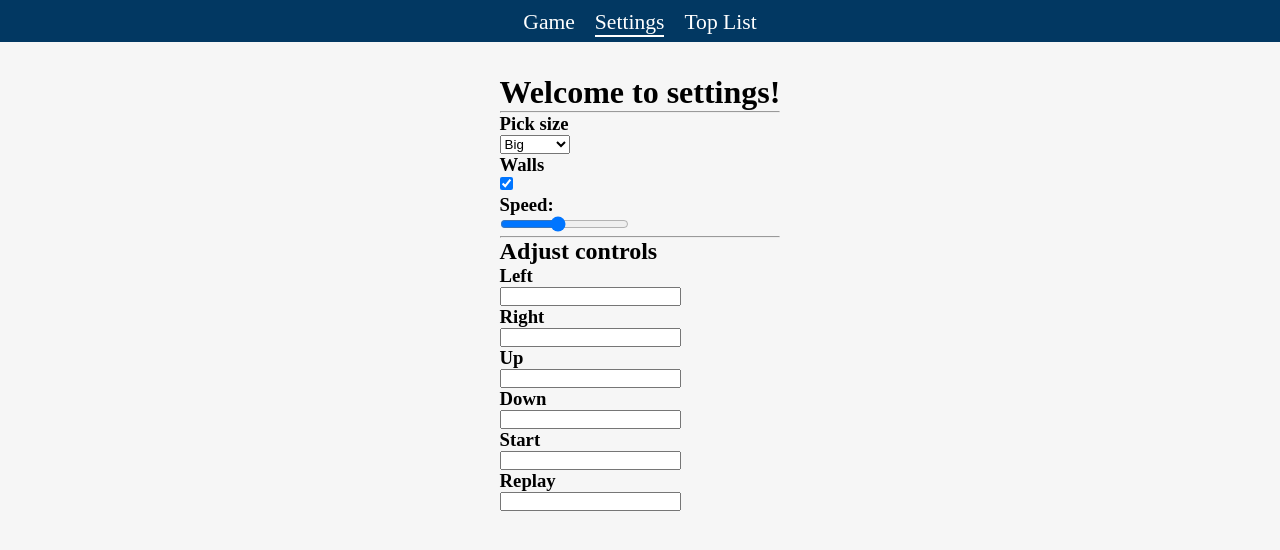
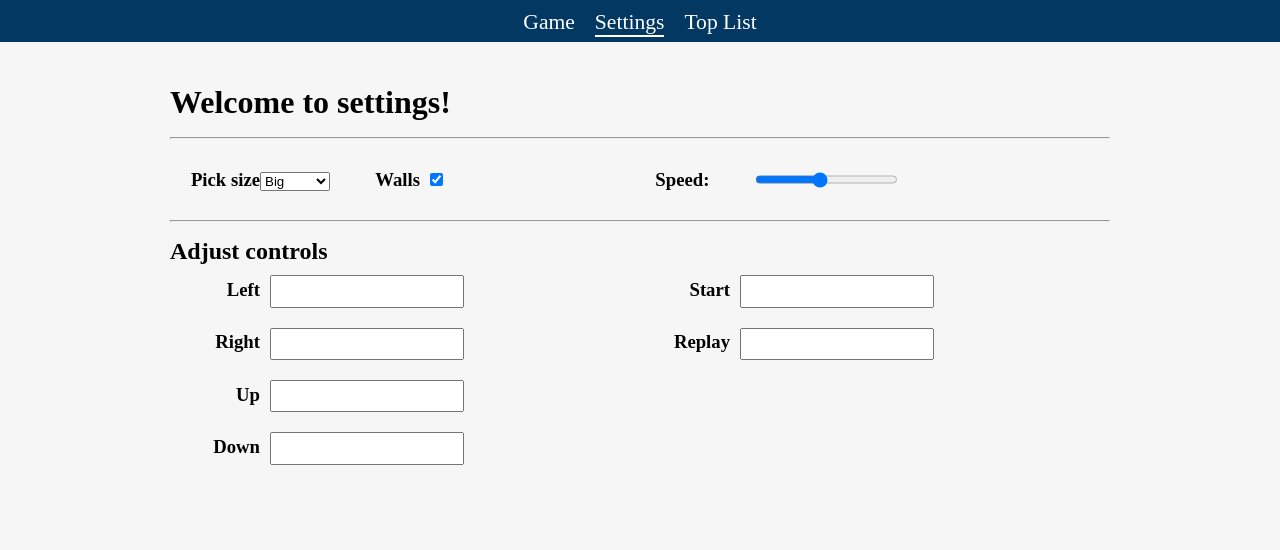
Before and after one commit to deskosekulovic/Snake, a React app: page /settings in a window 1280 px wide. Shown: the top 550 px of the page. Built offline with nearby package versions, Linux system fonts and the light colour scheme.

Commit message:
layout added

```diff
--- a/src/components/Settings.js
+++ b/src/components/Settings.js
@@ -1,32 +1,44 @@
 import React, { Component } from 'react';
+import StyledSettings, {
+  Form1,
+  Form2,
+  Block1,
+  Block2,
+  Block3
+} from '../styles/StyledSettings';
 
 class Settings extends Component {
   render() {
     return (
-      <div>
+      <StyledSettings>
         <h1>Welcome to settings!</h1>
         <hr />
-        <form>
+        <Form1>
+          <Block1>
             <label>
               <h3>Pick size</h3>
-
+              <span>
                 <select value="" name="size">
                   <option value="40">Big</option>
                   <option value="30">Medium</option>
                   <option value="20">Small</option>
                 </select>
+              </span>
             </label>
-
+            <label>
               <h3>Walls</h3>
               <input type="checkbox" name="walls" checked="false" />
-
+            </label>
+          </Block1>
+          <Block3>
             <h3>Speed: </h3>
             <input type="range" min="10" max="100" step="10" name="speed" />
-        </form>
+          </Block3>
+        </Form1>
         <hr />
-        <form>
+        <Form2>
           <h2>Adjust controls</h2>
-
+          <Block1>
             <label className="container">
               <h3>Left</h3>
               <input type="text" name="left" value="" />
@@ -43,6 +55,8 @@ class Settings extends Component {
               <h3>Down</h3>
               <input type="text" name="down" value="" />
             </label>
+          </Block1>
+          <Block2>
             <label className="container">
               <h3>Start</h3>
               <input type="text" name="start" value="" />
@@ -51,8 +65,9 @@ class Settings extends Component {
               <h3>Replay</h3>
               <input type="text" name="replay" value="" />
             </label>
-        </form>
-      </div>
+          </Block2>
+        </Form2>
+      </StyledSettings>
     );
   }
 }
--- /dev/null
+++ b/src/styles/StyledSettings.js
@@ -0,0 +1,55 @@
+import styled from 'styled-components';
+
+const StyledSettings = styled.div`
+  display: grid;
+  justify-content: center;
+  max-width: 960px;
+  grid-gap: 1em;
+  padding: 10px;
+  h3 {
+    display: inline-block;
+    width: 90px;
+    align-self: auto;
+  }
+  input {
+    padding: 0.5em;
+    margin: 10px;
+  }
+  label {
+    display: inline-block;
+    text-align: end;
+  }
+  @media (min-width: 768px) {
+    grid-template-areas: 1fr 1fr;
+    gap: 1em;
+  }
+`;
+
+export const Form1 = styled.form`
+  display: grid;
+  align-items: center;
+`;
+
+export const Form2 = styled.form`
+  display: grid;
+`;
+
+export const Block1 = styled.div`
+  @media (min-width: 768px) {
+    grid-column: 1/2;
+  }
+`;
+export const Block2 = styled.div`
+  @media (min-width: 768px) {
+    grid-column: 2/3;
+  }
+`;
+export const Block3 = styled.div`
+  display: flex;
+  @media (min-width: 768px) {
+    grid-column: 2/3;
+  }
+  align-items: center;
+`;
+
+export default StyledSettings;
```
Lines whose indentation alone changed are shown as unchanged.
